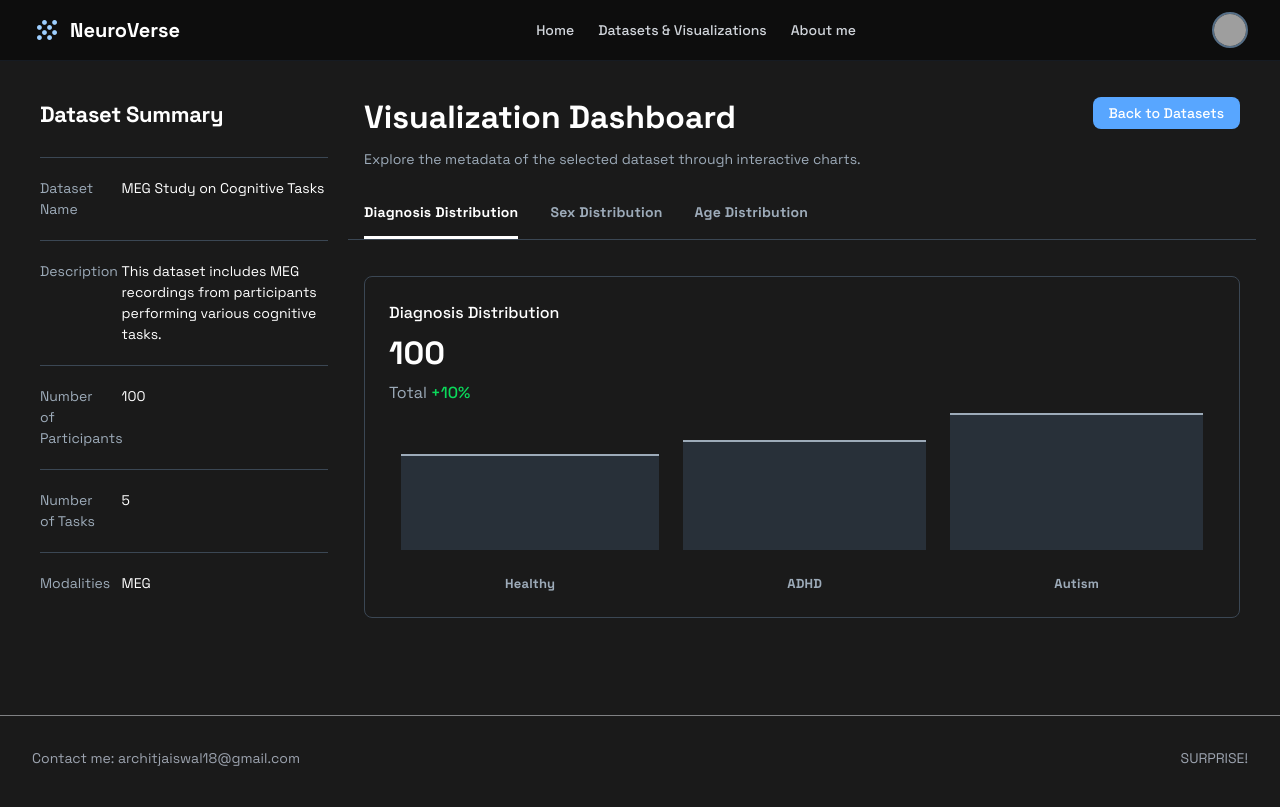
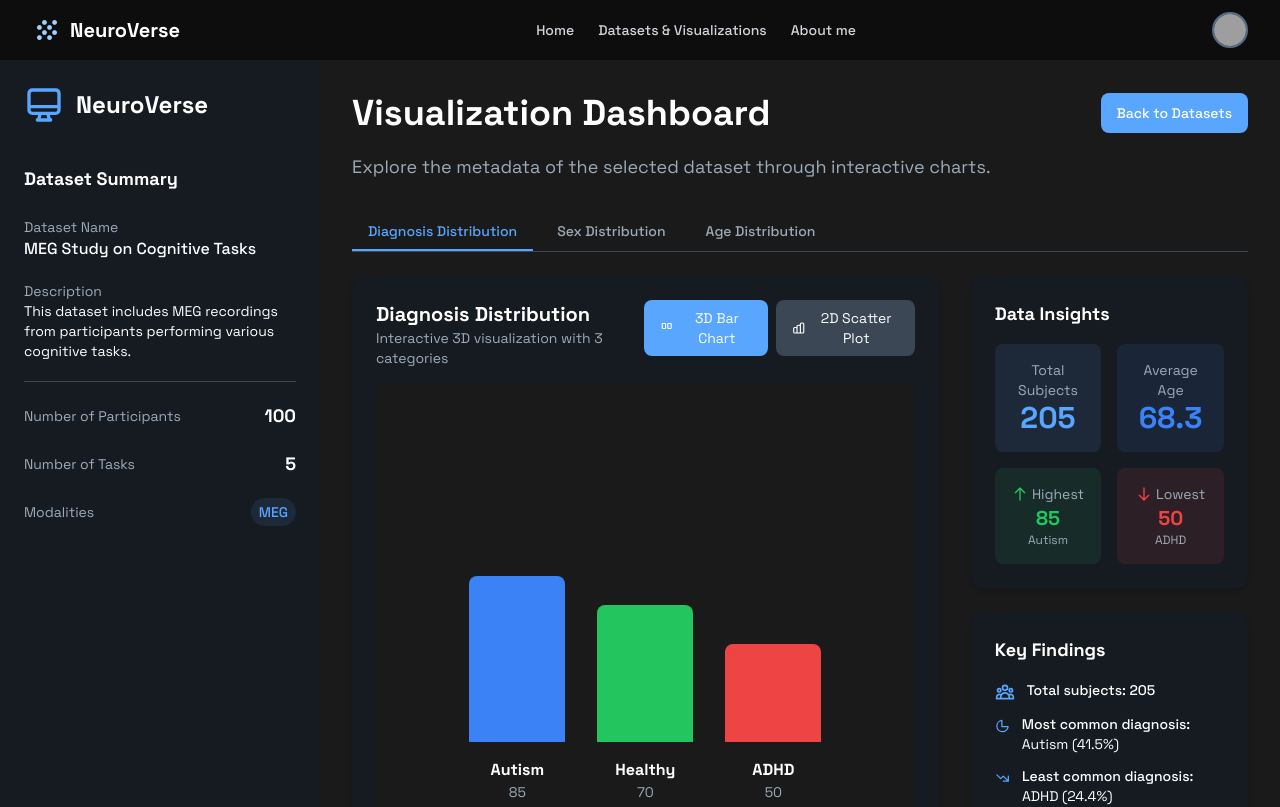
Before and after one commit to archiips/NeuroVerse, a React (Vite) app in the folder Frontend/neuro-frontend-main/: page /datasets/1/visualize in a window 1280 px wide. Shown: the top 807 px of the page. Built offline with nearby package versions, Linux system fonts and the light colour scheme; grey boxes are pictures that could not be loaded.

Commit message:
Updated vis dashboard ui

```diff
--- a/Frontend/neuro-frontend-main/src/components/DataVisualization.jsx
+++ b/Frontend/neuro-frontend-main/src/components/DataVisualization.jsx
@@ -46,164 +46,256 @@ const DataVisualization = () => {
     modality: "MEG"
   };
 
+  // Sample data for visualizations
+  const diagnosisData = {
+    totalSubjects: 205,
+    averageAge: 68.3,
+    categories: [
+      { name: "Autism", count: 85, percentage: 41.5, color: "bg-blue-500" },
+      { name: "Healthy", count: 70, percentage: 34.1, color: "bg-green-500" },
+      { name: "ADHD", count: 50, percentage: 24.4, color: "bg-red-500" }
+    ]
+  };
+
   return (
-    <div className="gap-1 px-6 flex flex-1 justify-center py-5">
+    <div className="flex h-full min-h-screen">
       {/* Left Sidebar - Dataset Summary */}
-      <div className="flex flex-col w-80">
-        <h2 className="text-white text-[22px] font-bold leading-tight tracking-[-0.015em] px-4 pb-3 pt-5">
-          Dataset Summary
-        </h2>
-        <div className="p-4 grid grid-cols-[20%_1fr] gap-x-6">
-          <div className="col-span-2 grid grid-cols-subgrid border-t border-t-[#3b4754] py-5">
-            <p className="text-[#9dabb9] text-sm font-normal leading-normal">Dataset Name</p>
-            <p className="text-white text-sm font-normal leading-normal">{dataset.name}</p>
+      <aside className="w-80 bg-dark-border p-6 flex flex-col justify-between shadow-lg">
+        <div>
+          <div className="flex items-center space-x-3 mb-10">
+            <svg className="w-10 h-10 text-primary-blue" fill="none" stroke="currentColor" viewBox="0 0 24 24">
+              <path strokeLinecap="round" strokeLinejoin="round" strokeWidth={2} d="M9.75 17L9 20l-1 1h8l-1-1-.75-3M3 13h18M5 17h14a2 2 0 002-2V5a2 2 0 00-2-2H5a2 2 0 00-2 2v10a2 2 0 002 2z" />
+            </svg>
+            <h1 className="text-2xl font-bold text-white">NeuroVerse</h1>
           </div>
-          <div className="col-span-2 grid grid-cols-subgrid border-t border-t-[#3b4754] py-5">
-            <p className="text-[#9dabb9] text-sm font-normal leading-normal">Description</p>
-            <p className="text-white text-sm font-normal leading-normal">{dataset.description}</p>
+
+          <h2 className="text-lg font-semibold mb-6 text-white">Dataset Summary</h2>
+
+          <div className="space-y-5">
+            <div>
+              <p className="text-sm text-[#9dabb9]">Dataset Name</p>
+              <p className="font-medium text-white">{dataset.name}</p>
             </div>
-          <div className="col-span-2 grid grid-cols-subgrid border-t border-t-[#3b4754] py-5">
-            <p className="text-[#9dabb9] text-sm font-normal leading-normal">Number of Participants</p>
-            <p className="text-white text-sm font-normal leading-normal">{dataset.participants}</p>
+            <div>
+              <p className="text-sm text-[#9dabb9]">Description</p>
+              <p className="text-sm text-white">{dataset.description}</p>
             </div>
-          <div className="col-span-2 grid grid-cols-subgrid border-t border-t-[#3b4754] py-5">
-            <p className="text-[#9dabb9] text-sm font-normal leading-normal">Number of Tasks</p>
-            <p className="text-white text-sm font-normal leading-normal">{dataset.tasks}</p>
+            <div className="border-t border-[#3b4754]"></div>
+            <div className="flex justify-between items-center">
+              <p className="text-sm text-[#9dabb9]">Number of Participants</p>
+              <p className="font-semibold text-lg text-white">{dataset.participants}</p>
             </div>
-          <div className="col-span-2 grid grid-cols-subgrid border-t border-t-[#3b4754] py-5">
-            <p className="text-[#9dabb9] text-sm font-normal leading-normal">Modalities</p>
-            <p className="text-white text-sm font-normal leading-normal">{dataset.modality}</p>
+            <div className="flex justify-between items-center">
+              <p className="text-sm text-[#9dabb9]">Number of Tasks</p>
+              <p className="font-semibold text-lg text-white">{dataset.tasks}</p>
+            </div>
+            <div className="flex justify-between items-center">
+              <p className="text-sm text-[#9dabb9]">Modalities</p>
+              <p className="font-medium text-sm bg-primary-blue/10 text-primary-blue px-2 py-1 rounded-full">{dataset.modality}</p>
             </div>
           </div>
         </div>
+      </aside>
 
-      {/* Main Content - Visualization Dashboard */}
-      <div className="flex flex-col max-w-[960px] flex-1">
-        <div className="flex flex-wrap justify-between gap-3 p-4">
+      {/* Main Content Area */}
+      <main className="flex-1 p-8 overflow-y-auto bg-eerie-black">
+        <div className="flex flex-wrap justify-between gap-3 mb-8">
           <div className="flex min-w-72 flex-col gap-3">
-            <p className="text-white tracking-light text-[32px] font-bold leading-tight">
-              Visualization Dashboard
-            </p>
-            <p className="text-[#9dabb9] text-sm font-normal leading-normal">
-              Explore the metadata of the selected dataset through interactive charts.
-            </p>
+            <h1 className="text-4xl font-bold mb-2 text-white">Visualization Dashboard</h1>
+            <p className="text-[#9dabb9] text-lg">Explore the metadata of the selected dataset through interactive charts.</p>
           </div>
           <button
             onClick={() => navigate('/datasets')}
-            className="flex min-w-[84px] max-w-[480px] cursor-pointer items-center justify-center overflow-hidden rounded-lg h-8 px-4 bg-primary-blue text-white text-sm font-medium leading-normal hover:bg-secondary-blue transition-colors"
+            className="flex min-w-[84px] max-w-[480px] cursor-pointer items-center justify-center overflow-hidden rounded-lg h-10 px-4 bg-primary-blue text-white text-sm font-medium leading-normal hover:bg-secondary-blue transition-colors"
           >
             <span className="truncate">Back to Datasets</span>
           </button>
         </div>
 
         {/* Tabs */}
-        <div className="pb-3">
-          <div className="flex border-b border-[#3b4754] px-4 gap-8">
+        <div className="flex space-x-2 border-b border-[#3b4754] mb-6">
           <button
             onClick={() => setActiveTab("diagnosis")}
-              className={`flex flex-col items-center justify-center border-b-[3px] pb-[13px] pt-4 ${
+            className={`px-4 py-2 text-sm font-medium border-b-2 ${
               activeTab === "diagnosis"
-                  ? "border-b-white text-white"
-                  : "border-b-transparent text-[#9dabb9]"
+                ? "border-primary-blue text-primary-blue"
+                : "border-transparent text-[#9dabb9] hover:text-white"
             }`}
           >
-              <p className={`text-sm font-bold leading-normal tracking-[0.015em] ${
-                activeTab === "diagnosis" ? "text-white" : "text-[#9dabb9]"
-              }`}>
             Diagnosis Distribution
-              </p>
           </button>
           <button
             onClick={() => setActiveTab("sex")}
-              className={`flex flex-col items-center justify-center border-b-[3px] pb-[13px] pt-4 ${
+            className={`px-4 py-2 text-sm font-medium border-b-2 ${
               activeTab === "sex"
-                  ? "border-b-white text-white"
-                  : "border-b-transparent text-[#9dabb9]"
+                ? "border-primary-blue text-primary-blue"
+                : "border-transparent text-[#9dabb9] hover:text-white"
             }`}
           >
-              <p className={`text-sm font-bold leading-normal tracking-[0.015em] ${
-                activeTab === "sex" ? "text-white" : "text-[#9dabb9]"
-              }`}>
             Sex Distribution
-              </p>
           </button>
           <button
             onClick={() => setActiveTab("age")}
-              className={`flex flex-col items-center justify-center border-b-[3px] pb-[13px] pt-4 ${
+            className={`px-4 py-2 text-sm font-medium border-b-2 ${
               activeTab === "age"
-                  ? "border-b-white text-white"
-                  : "border-b-transparent text-[#9dabb9]"
+                ? "border-primary-blue text-primary-blue"
+                : "border-transparent text-[#9dabb9] hover:text-white"
             }`}
           >
-              <p className={`text-sm font-bold leading-normal tracking-[0.015em] ${
-                activeTab === "age" ? "text-white" : "text-[#9dabb9]"
-              }`}>
             Age Distribution
-              </p>
+          </button>
+        </div>
+
+        {/* Content Grid */}
+        <div className="grid grid-cols-3 gap-8">
+          {/* Main Chart Area (2 columns) */}
+          <div className="col-span-2">
+            <div className="bg-dark-border p-6 rounded-xl shadow-md">
+              <div className="flex justify-between items-start mb-4">
+                <div>
+                  <h3 className="text-xl font-semibold text-white">Diagnosis Distribution</h3>
+                  <p className="text-sm text-[#9dabb9]">Interactive 3D visualization with 3 categories</p>
+                </div>
+                <div className="flex space-x-2">
+                  <button className="bg-primary-blue text-white px-4 py-2 rounded-lg flex items-center space-x-2 text-sm">
+                    <svg className="w-4 h-4" fill="none" stroke="currentColor" viewBox="0 0 24 24">
+                      <path strokeLinecap="round" strokeLinejoin="round" strokeWidth={2} d="M4 5a1 1 0 011-1h4a1 1 0 011 1v7a1 1 0 01-1 1H5a1 1 0 01-1-1V5zM14 5a1 1 0 011-1h4a1 1 0 011 1v7a1 1 0 01-1 1h-4a1 1 0 01-1-1V5z" />
+                    </svg>
+                    <span>3D Bar Chart</span>
+                  </button>
+                  <button className="bg-[#3b4754] text-white px-4 py-2 rounded-lg flex items-center space-x-2 text-sm hover:bg-[#4b5764] transition-colors">
+                    <svg className="w-4 h-4" fill="none" stroke="currentColor" viewBox="0 0 24 24">
+                      <path strokeLinecap="round" strokeLinejoin="round" strokeWidth={2} d="M9 19v-6a2 2 0 00-2-2H5a2 2 0 00-2 2v6a2 2 0 002 2h2a2 2 0 002-2zm0 0V9a2 2 0 012-2h2a2 2 0 012 2v10m-6 0a2 2 0 002 2h2a2 2 0 002-2m0 0V5a2 2 0 012-2h2a2 2 0 012 2v14a2 2 0 01-2 2h-2a2 2 0 01-2-2z" />
+                    </svg>
+                    <span>2D Scatter Plot</span>
                   </button>
                 </div>
               </div>
 
-        {/* Chart Area */}
-        <div className="flex flex-wrap gap-4 px-4 py-6">
-          {activeTab === "diagnosis" && (
-            <div className="flex min-w-72 flex-1 flex-col gap-2 rounded-lg border border-[#3b4754] p-6">
-              <p className="text-white text-base font-medium leading-normal">Diagnosis Distribution</p>
-              <p className="text-white tracking-light text-[32px] font-bold leading-tight truncate">100</p>
-              <div className="flex gap-1">
-                <p className="text-[#9dabb9] text-base font-normal leading-normal">Total</p>
-                <p className="text-[#0bda5b] text-base font-medium leading-normal">+10%</p>
-              </div>
-              <div className="grid min-h-[180px] grid-flow-col gap-6 grid-rows-[1fr_auto] items-end justify-items-center px-3">
-                <div className="border-[#9dabb9] bg-[#283039] border-t-2 w-full" style={{ height: "70%" }}></div>
-                <p className="text-[#9dabb9] text-[13px] font-bold leading-normal tracking-[0.015em]">Healthy</p>
-                <div className="border-[#9dabb9] bg-[#283039] border-t-2 w-full" style={{ height: "80%" }}></div>
-                <p className="text-[#9dabb9] text-[13px] font-bold leading-normal tracking-[0.015em]">ADHD</p>
-                <div className="border-[#9dabb9] bg-[#283039] border-t-2 w-full" style={{ height: "100%" }}></div>
-                <p className="text-[#9dabb9] text-[13px] font-bold leading-normal tracking-[0.015em]">Autism</p>
+              {/* Chart Visualization */}
+              <div className="relative h-[450px] bg-eerie-black rounded-lg overflow-hidden flex items-end justify-center p-8 gap-8">
+                {diagnosisData.categories.map((category, idx) => (
+                  <div key={idx} className="flex flex-col items-center gap-4">
+                    <div
+                      className={`w-24 ${category.color} rounded-t-lg transition-all hover:opacity-80`}
+                      style={{ height: `${(category.count / diagnosisData.totalSubjects) * 400}px` }}
+                    ></div>
+                    <div className="text-center">
+                      <p className="text-white font-semibold">{category.name}</p>
+                      <p className="text-[#9dabb9] text-sm">{category.count}</p>
                     </div>
                   </div>
-          )}
+                ))}
+              </div>
 
-          {activeTab === "sex" && (
-            <div className="flex min-w-72 flex-1 flex-col gap-2 rounded-lg border border-[#3b4754] p-6">
-              <p className="text-white text-base font-medium leading-normal">Sex Distribution</p>
-              <p className="text-white tracking-light text-[32px] font-bold leading-tight truncate">100</p>
-              <div className="flex gap-1">
-                <p className="text-[#9dabb9] text-base font-normal leading-normal">Total</p>
-                <p className="text-[#0bda5b] text-base font-medium leading-normal">+5%</p>
-              </div>
-              <div className="grid min-h-[180px] grid-flow-col gap-6 grid-rows-[1fr_auto] items-end justify-items-center px-3">
-                <div className="border-[#9dabb9] bg-[#283039] border-t-2 w-full" style={{ height: "85%" }}></div>
-                <p className="text-[#9dabb9] text-[13px] font-bold leading-normal tracking-[0.015em]">Male</p>
-                <div className="border-[#9dabb9] bg-[#283039] border-t-2 w-full" style={{ height: "90%" }}></div>
-                <p className="text-[#9dabb9] text-[13px] font-bold leading-normal tracking-[0.015em]">Female</p>
+              <div className="mt-4 text-xs text-[#9dabb9] flex items-center space-x-2">
+                <svg className="w-4 h-4" fill="none" stroke="currentColor" viewBox="0 0 24 24">
+                  <path strokeLinecap="round" strokeLinejoin="round" strokeWidth={2} d="M15 12a3 3 0 11-6 0 3 3 0 016 0z" />
+                </svg>
+                <span>Controls: Drag to rotate • Scroll to zoom • Click bar for details</span>
               </div>
             </div>
-          )}
+          </div>
 
-          {activeTab === "age" && (
-            <div className="flex min-w-72 flex-1 flex-col gap-2 rounded-lg border border-[#3b4754] p-6">
-              <p className="text-white text-base font-medium leading-normal">Age Distribution</p>
-              <p className="text-white tracking-light text-[32px] font-bold leading-tight truncate">100</p>
-              <div className="flex gap-1">
-                <p className="text-[#9dabb9] text-base font-normal leading-normal">Total</p>
-                <p className="text-[#0bda5b] text-base font-medium leading-normal">+8%</p>
+          {/* Right Sidebar - Insights (1 column) */}
+          <div className="col-span-1 space-y-6">
+            {/* Data Insights Card */}
+            <div className="bg-dark-border p-6 rounded-xl shadow-md">
+              <h3 className="text-lg font-semibold mb-4 text-white">Data Insights</h3>
+              <div className="grid grid-cols-2 gap-4 text-center">
+                <div className="bg-primary-blue/10 p-4 rounded-lg">
+                  <p className="text-sm text-[#9dabb9]">Total Subjects</p>
+                  <p className="text-3xl font-bold text-primary-blue">{diagnosisData.totalSubjects}</p>
                 </div>
-              <div className="grid min-h-[180px] grid-flow-col gap-6 grid-rows-[1fr_auto] items-end justify-items-center px-3">
-                <div className="border-[#9dabb9] bg-[#283039] border-t-2 w-full" style={{ height: "40%" }}></div>
-                <p className="text-[#9dabb9] text-[13px] font-bold leading-normal tracking-[0.015em]">18-25</p>
-                <div className="border-[#9dabb9] bg-[#283039] border-t-2 w-full" style={{ height: "100%" }}></div>
-                <p className="text-[#9dabb9] text-[13px] font-bold leading-normal tracking-[0.015em]">26-35</p>
-                <div className="border-[#9dabb9] bg-[#283039] border-t-2 w-full" style={{ height: "60%" }}></div>
-                <p className="text-[#9dabb9] text-[13px] font-bold leading-normal tracking-[0.015em]">36-45</p>
-                <div className="border-[#9dabb9] bg-[#283039] border-t-2 w-full" style={{ height: "30%" }}></div>
-                <p className="text-[#9dabb9] text-[13px] font-bold leading-normal tracking-[0.015em]">46+</p>
+                <div className="bg-blue-500/10 p-4 rounded-lg">
+                  <p className="text-sm text-[#9dabb9]">Average Age</p>
+                  <p className="text-3xl font-bold text-blue-500">{diagnosisData.averageAge}</p>
+                </div>
+                <div className="bg-green-500/10 p-4 rounded-lg">
+                  <p className="text-sm text-[#9dabb9] flex items-center justify-center">
+                    <svg className="w-4 h-4 text-green-500 mr-1" fill="none" stroke="currentColor" viewBox="0 0 24 24">
+                      <path strokeLinecap="round" strokeLinejoin="round" strokeWidth={2} d="M5 10l7-7m0 0l7 7m-7-7v18" />
+                    </svg>
+                    Highest
+                  </p>
+                  <p className="text-xl font-bold text-green-500">{diagnosisData.categories[0].count}</p>
+                  <p className="text-xs text-[#9dabb9]">{diagnosisData.categories[0].name}</p>
+                </div>
+                <div className="bg-red-500/10 p-4 rounded-lg">
+                  <p className="text-sm text-[#9dabb9] flex items-center justify-center">
+                    <svg className="w-4 h-4 text-red-500 mr-1" fill="none" stroke="currentColor" viewBox="0 0 24 24">
+                      <path strokeLinecap="round" strokeLinejoin="round" strokeWidth={2} d="M19 14l-7 7m0 0l-7-7m7 7V3" />
+                    </svg>
+                    Lowest
+                  </p>
+                  <p className="text-xl font-bold text-red-500">{diagnosisData.categories[2].count}</p>
+                  <p className="text-xs text-[#9dabb9]">{diagnosisData.categories[2].name}</p>
                 </div>
               </div>
-          )}
+            </div>
+
+            {/* Key Findings Card */}
+            <div className="bg-dark-border p-6 rounded-xl shadow-md">
+              <h3 className="text-lg font-semibold mb-4 text-white">Key Findings</h3>
+              <ul className="space-y-3 text-sm">
+                <li className="flex items-start space-x-3">
+                  <svg className="w-5 h-5 text-primary-blue mt-0.5" fill="none" stroke="currentColor" viewBox="0 0 24 24">
+                    <path strokeLinecap="round" strokeLinejoin="round" strokeWidth={2} d="M17 20h5v-2a3 3 0 00-5.356-1.857M17 20H7m10 0v-2c0-.656-.126-1.283-.356-1.857M7 20H2v-2a3 3 0 015.356-1.857M7 20v-2c0-.656.126-1.283.356-1.857m0 0a5.002 5.002 0 019.288 0M15 7a3 3 0 11-6 0 3 3 0 016 0zm6 3a2 2 0 11-4 0 2 2 0 014 0zM7 10a2 2 0 11-4 0 2 2 0 014 0z" />
+                  </svg>
+                  <div className="text-white">
+                    <span className="font-medium">Total subjects: {diagnosisData.totalSubjects}</span>
+                  </div>
+                </li>
+                <li className="flex items-start space-x-3">
+                  <svg className="w-5 h-5 text-primary-blue mt-0.5" fill="none" stroke="currentColor" viewBox="0 0 24 24">
+                    <path strokeLinecap="round" strokeLinejoin="round" strokeWidth={2} d="M11 3.055A9.001 9.001 0 1020.945 13H11V3.055z" />
+                  </svg>
+                  <div className="text-white">
+                    <span className="font-medium">Most common diagnosis:</span> {diagnosisData.categories[0].name} ({diagnosisData.categories[0].percentage}%)
+                  </div>
+                </li>
+                <li className="flex items-start space-x-3">
+                  <svg className="w-5 h-5 text-primary-blue mt-0.5" fill="none" stroke="currentColor" viewBox="0 0 24 24">
+                    <path strokeLinecap="round" strokeLinejoin="round" strokeWidth={2} d="M13 17h8m0 0V9m0 8l-8-8-4 4-6-6" />
+                  </svg>
+                  <div className="text-white">
+                    <span className="font-medium">Least common diagnosis:</span> {diagnosisData.categories[2].name} ({diagnosisData.categories[2].percentage}%)
+                  </div>
+                </li>
+                <li className="flex items-start space-x-3">
+                  <svg className="w-5 h-5 text-primary-blue mt-0.5" fill="none" stroke="currentColor" viewBox="0 0 24 24">
+                    <path strokeLinecap="round" strokeLinejoin="round" strokeWidth={2} d="M3 6l3 1m0 0l-3 9a5.002 5.002 0 006.001 0M6 7l3 9M6 7l6-2m6 2l3-1m-3 1l-3 9a5.002 5.002 0 006.001 0M18 7l3 9m-3-9l-6-2m0-2v2m0 16V5m0 16H9m3 0h3" />
+                  </svg>
+                  <div className="text-white">
+                    <span className="font-medium">Clinical to healthy ratio:</span> 1.93:1
+                  </div>
+                </li>
+              </ul>
+            </div>
+
+            {/* Distribution Card */}
+            <div className="bg-dark-border p-6 rounded-xl shadow-md">
+              <h3 className="text-lg font-semibold mb-4 text-white">Distribution</h3>
+              <div className="space-y-3">
+                {diagnosisData.categories.map((category, idx) => (
+                  <div key={idx} className="text-sm">
+                    <div className="flex justify-between mb-1 text-white">
+                      <span>{idx + 1}. {category.name}</span>
+                      <span className="font-medium">{category.percentage}%</span>
+                    </div>
+                    <div className="w-full bg-[#3b4754] rounded-full h-2">
+                      <div
+                        className={`${category.color} h-2 rounded-full transition-all`}
+                        style={{ width: `${category.percentage}%` }}
+                      ></div>
                     </div>
                   </div>
+                ))}
+              </div>
+            </div>
+          </div>
+        </div>
+      </main>
     </div>
   );
 };
```
Lines whose indentation alone changed are shown as unchanged.
